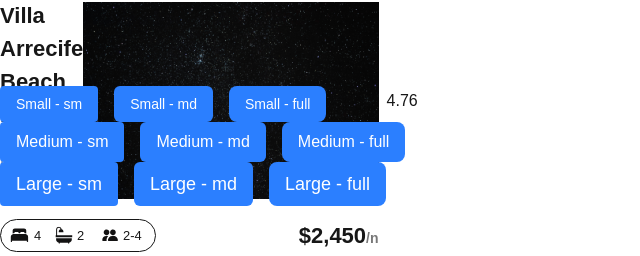
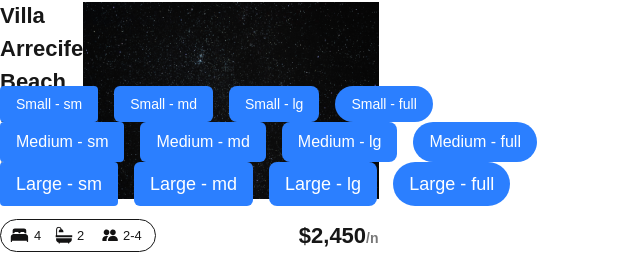
Before and after one commit to onumaeleanyagift/alx-project-0x00-setup, a Next.js app in the folder alx-project-0x00/: page /landing in a window 1280 px wide. Shown: the part 364-620 px from the top of the page, without its empty margins (0-640 px from the left). Built offline with nearby package versions, Linux system fonts and the light colour scheme.

Commit message:
feat: render Buttons with rounded-sm, rounded-md, and rounded-full shape variations

```diff
--- a/alx-project-0x00/pages/landing.tsx
+++ b/alx-project-0x00/pages/landing.tsx
@@ -11,21 +11,24 @@
       <div className="flex gap-4">
         <Button title="Small - sm" className="text-sm rounded-sm" />
         <Button title="Small - md" className="text-sm rounded-md" />
-        <Button title="Small - full" className="text-sm rounded-lg" />
+        <Button title="Small - lg" className="text-sm rounded-lg" />
+        <Button title="Small - full" className="text-sm rounded-full" />
       </div>
 
       {/* Medium Buttons */}
       <div className="flex gap-4">
         <Button title="Medium - sm" className="text-base rounded-sm" />
         <Button title="Medium - md" className="text-base rounded-md" />
-        <Button title="Medium - full" className="text-base rounded-lg" />
+        <Button title="Medium - lg" className="text-base rounded-lg" />
+        <Button title="Medium - full" className="text-base rounded-full" />
       </div>
 
       {/* Large Buttons */}
       <div className="flex gap-4">
         <Button title="Large - sm" className="text-lg rounded-sm" />
         <Button title="Large - md" className="text-lg rounded-md" />
-        <Button title="Large - full" className="text-lg rounded-lg" />
+        <Button title="Large - lg" className="text-lg rounded-lg" />
+        <Button title="Large - full" className="text-lg rounded-full" />
       </div>
     </div>
   );
```
